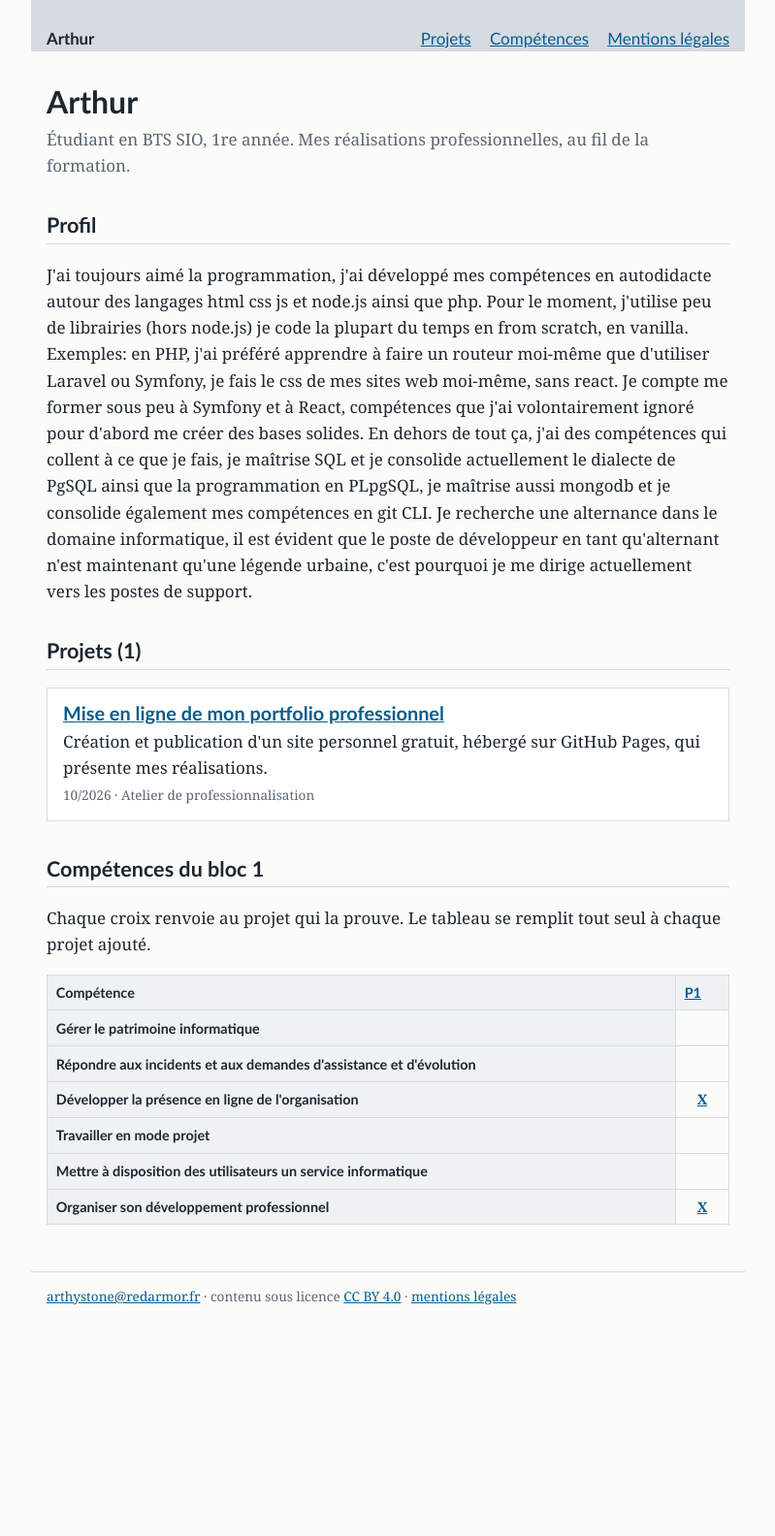
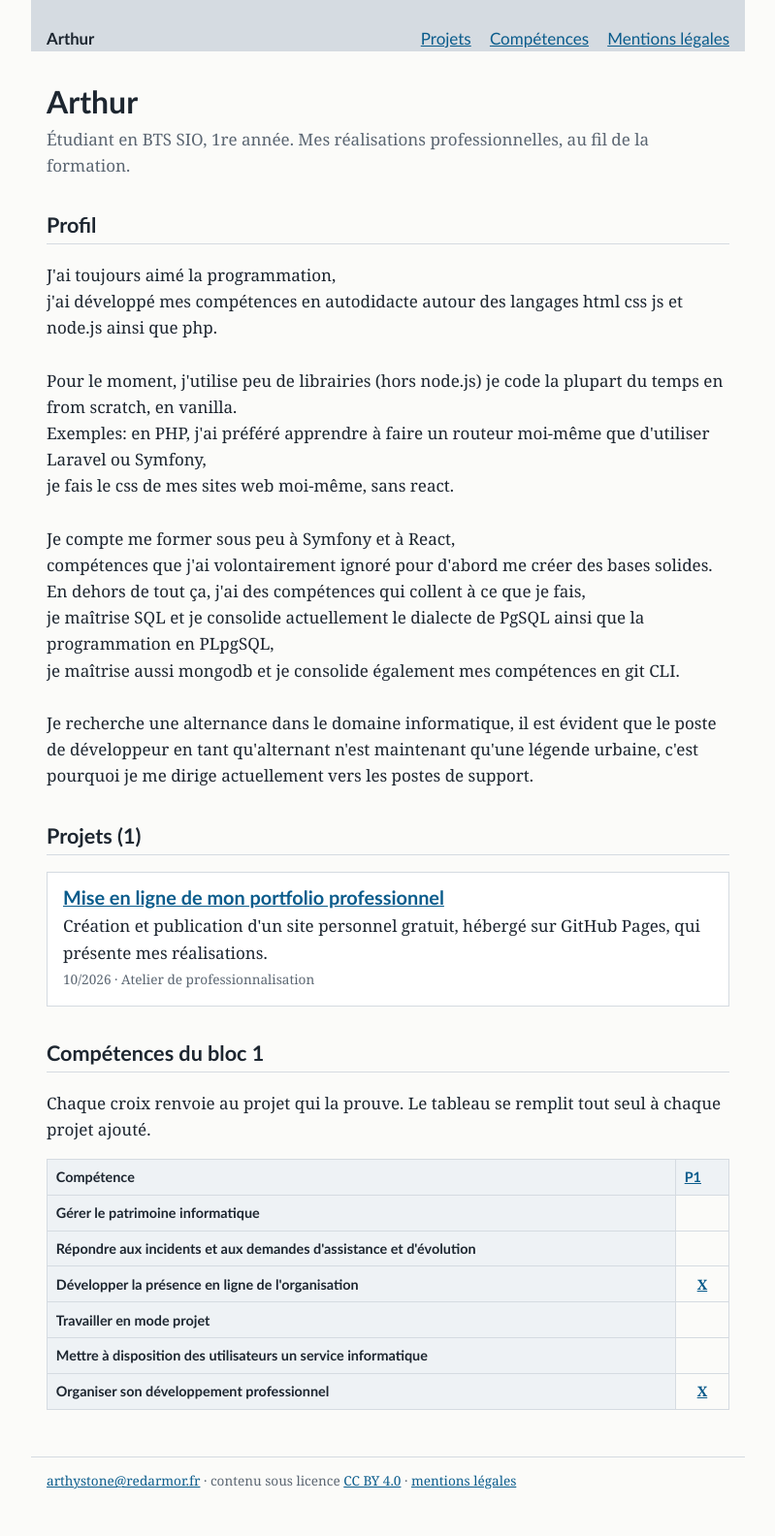
Before and after one commit to ArthyStone/portfolio-ecole, a Jekyll site: the page built from index.html, in a window 1280 px wide. Shown: the whole page at 97% size, without its empty margins (240-1039 px from the left). Built offline with Jekyll 4.4.1, drawn with Linux system fonts in a browser that asks for light colours; before the commit the page ends 1393 px from its top, so only the background shows below that.

Commit message:
retours à la ligne

```diff
--- a/index.html
+++ b/index.html
@@ -6,18 +6,18 @@
 
 <h2>Profil</h2>
 <p>
-  J'ai toujours aimé la programmation,
-  j'ai développé mes compétences en autodidacte autour des langages html css js et node.js ainsi que php.
+  J'ai toujours aimé la programmation,<br/>
+  j'ai développé mes compétences en autodidacte autour des langages html css js et node.js ainsi que php.<br/><br/>
 
-  Pour le moment, j'utilise peu de librairies (hors node.js) je code la plupart du temps en from scratch, en vanilla.
-  Exemples: en PHP, j'ai préféré apprendre à faire un routeur moi-même que d'utiliser Laravel ou Symfony,
-  je fais le css de mes sites web moi-même, sans react.
+  Pour le moment, j'utilise peu de librairies (hors node.js) je code la plupart du temps en from scratch, en vanilla.<br/>
+  Exemples: en PHP, j'ai préféré apprendre à faire un routeur moi-même que d'utiliser Laravel ou Symfony,<br/>
+  je fais le css de mes sites web moi-même, sans react.<br/><br/>
 
-  Je compte me former sous peu à Symfony et à React,
-  compétences que j'ai volontairement ignoré pour d'abord me créer des bases solides.
-  En dehors de tout ça, j'ai des compétences qui collent à ce que je fais,
-  je maîtrise SQL et je consolide actuellement le dialecte de PgSQL ainsi que la programmation en PLpgSQL,
-  je maîtrise aussi mongodb et je consolide également mes compétences en git CLI.
+  Je compte me former sous peu à Symfony et à React,<br/>
+  compétences que j'ai volontairement ignoré pour d'abord me créer des bases solides.<br/>
+  En dehors de tout ça, j'ai des compétences qui collent à ce que je fais,<br/>
+  je maîtrise SQL et je consolide actuellement le dialecte de PgSQL ainsi que la programmation en PLpgSQL,<br/>
+  je maîtrise aussi mongodb et je consolide également mes compétences en git CLI.<br/><br/>
 
   Je recherche une alternance dans le domaine informatique, il est évident que le poste de développeur en tant qu'alternant n'est maintenant qu'une légende urbaine,
   c'est pourquoi je me dirige actuellement vers les postes de support.
```
